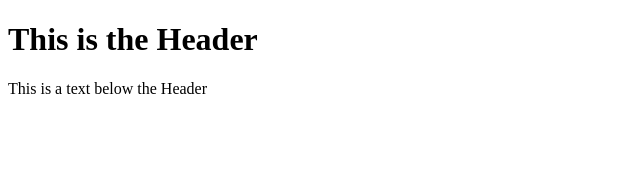
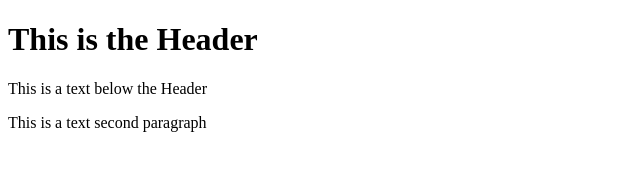
Before and after one commit to jfdb-arch/git-coursera, a plain HTML site: page index.html in a window 1280 px wide. Shown: the whole page, without its empty margins (0-640 px from the left). Drawn offline with Linux system fonts and the light colour scheme.

Commit message:
add paragraph

```diff
--- a/index.html
+++ b/index.html
@@ -8,5 +8,6 @@
 <body>
 <h1>This is the Header </h1>
 	<p>This is a text below the Header</p>
+	<p>This is a text second paragraph</p>
 </body>
 </html>
```
Also changed, not shown: 1 other file.
